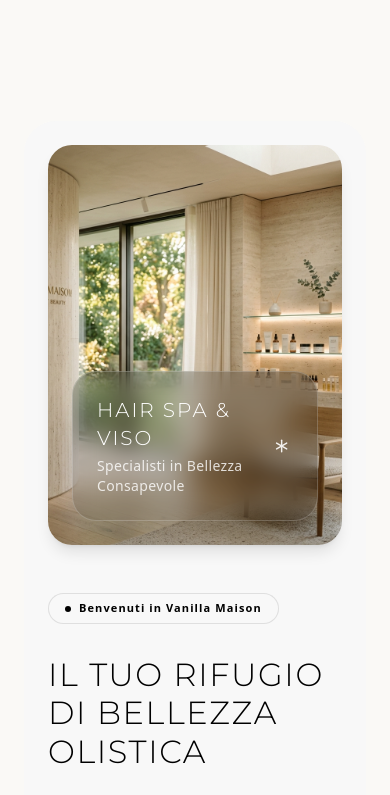
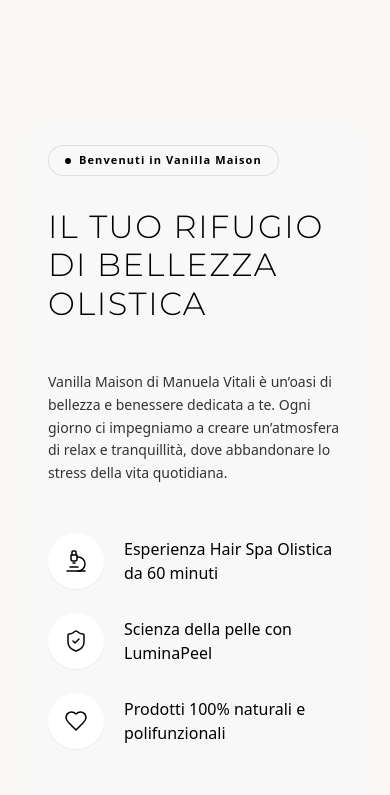
Before and after one commit to belpietrodavide01-beep/vanillamaison, a React (Vite) app: page / in a window 390 px wide. Shown: the part 2500-3295 px from the top of the page. Built offline with nearby package versions, Linux system fonts and the light colour scheme.

Commit message:
AboutSection mobile: move text above image

```diff
--- a/src/components/AboutSection.jsx
+++ b/src/components/AboutSection.jsx
@@ -5,7 +5,7 @@
 export default function AboutSection() {
   return (
     <section id="chi-siamo" className="w-full py-20 md:py-48 lg:py-56 px-6 lg:px-16" style={{ backgroundColor: '#faf9f6' }}>
-      <div className="max-w-7xl mx-auto bg-[#f8f8f8] rounded-[2rem] md:rounded-[3rem] p-6 md:p-8 lg:p-12 flex flex-col lg:flex-row gap-12 lg:gap-20 items-center overflow-hidden">
+      <div className="max-w-7xl mx-auto bg-[#f8f8f8] rounded-[2rem] md:rounded-[3rem] p-6 md:p-8 lg:p-12 flex flex-col-reverse lg:flex-row gap-12 lg:gap-20 items-center overflow-hidden">
 
         {/* Left Column (Image & Overlay) */}
         <motion.div
```
